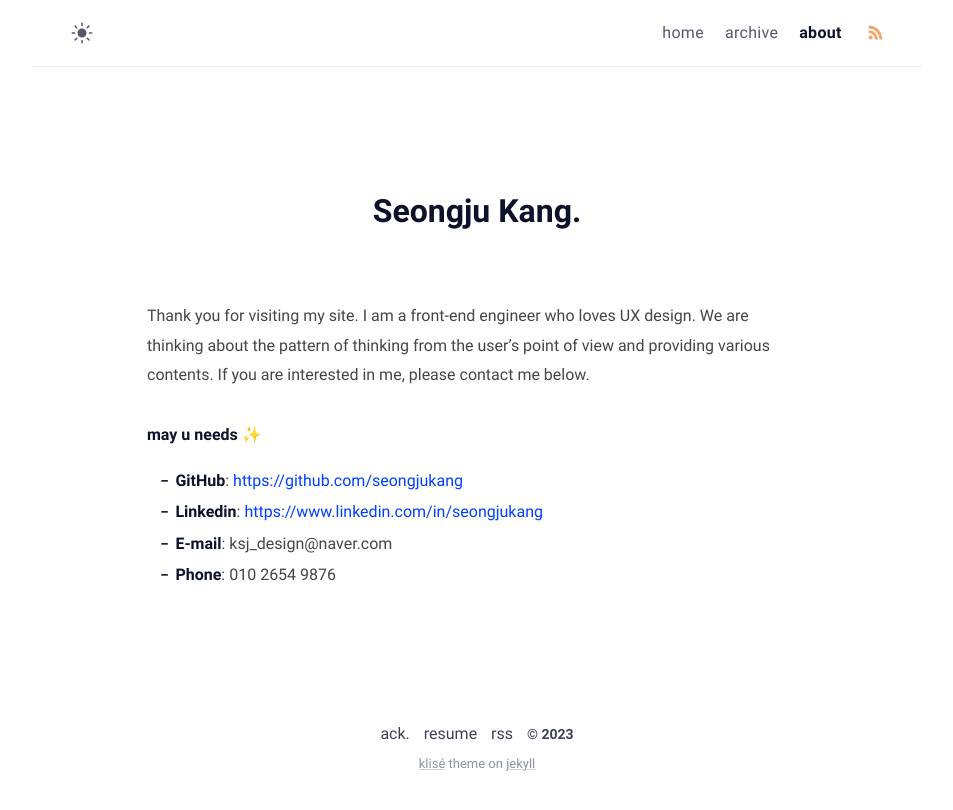
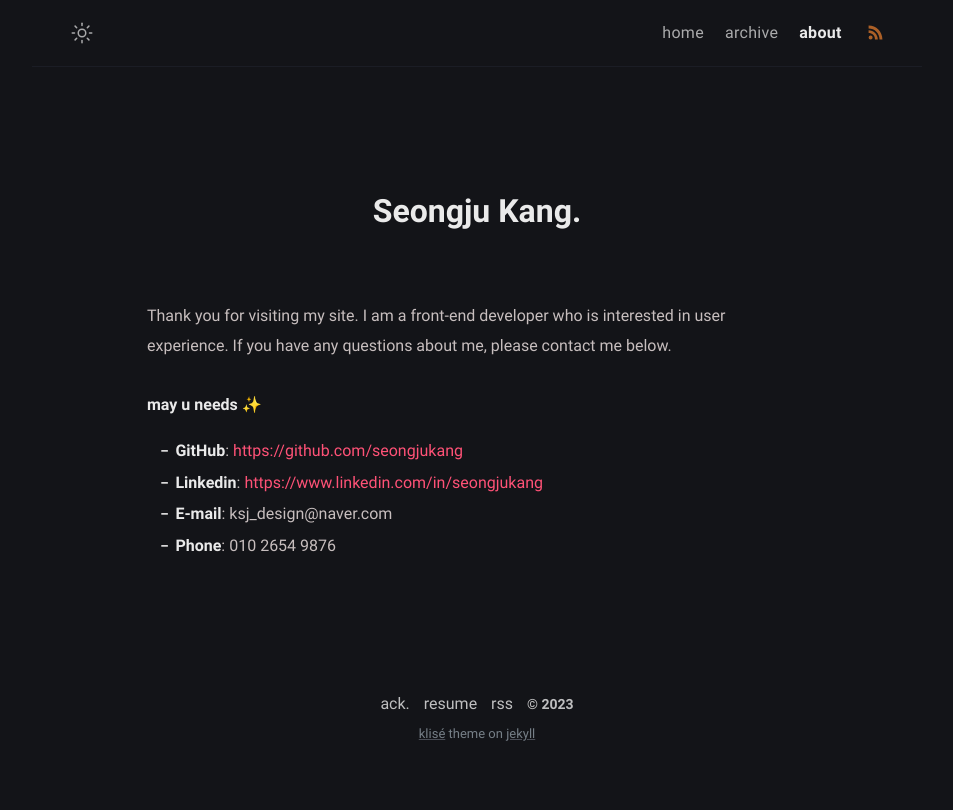
Before and after one commit to recordhouse/recordhouse.github.io, a Jekyll site: the page built from about.md, in a window 1280 px wide. Shown: the top 810 px of the page, without its empty margins (163-1116 px from the left). Built offline with Jekyll 4.4.1, drawn with Linux system fonts in a browser that asks for light colours.

Commit message:
정보 수정

```diff
--- a/_config.yml
+++ b/_config.yml
@@ -6,13 +6,13 @@ lang: en-US # default lang
 timezone: Asia/Seoul # set your timezone
 image: assets/img/ogp.png # This image used for Open Graph more info https://ogp.me/
 repo: https://github.com/seongjukang/seongjukang.github.io # site repo [optional]
-mode: light # default theme "dark" | "light"
+mode: dark # default theme "dark" | "light"
 
 # Profile settings
 author:
   name: Seongju Kang # author name
   bio: >- # tell to the world
-    Software Engineer
+    Front-End Developer
   username: Seongju Kang  # general username
   github: seongjukang # github username
   # twitter: twitter_username # twitter username
--- a/about.md
+++ b/about.md
@@ -7,9 +7,8 @@ comments: false
 ---
 
 Thank you for visiting my site.
-I am a front-end engineer who loves UX design.
-We are thinking about the pattern of thinking from the user's point of view and providing various contents.
-If you are interested in me, please contact me below.
+I am a front-end developer who is interested in user experience.
+If you have any questions about me, please contact me below.
 
 **may u needs ✨**
 - **GitHub**: [https://github.com/seongjukang](https://github.com/seongjukang)
```
